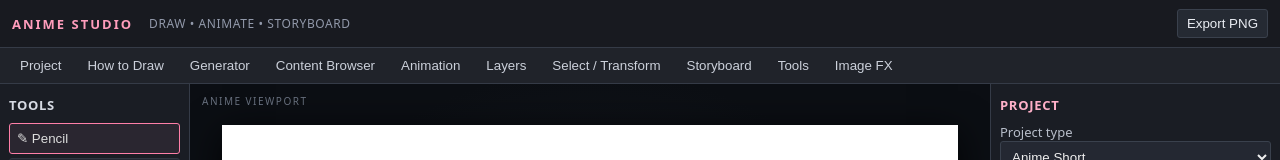
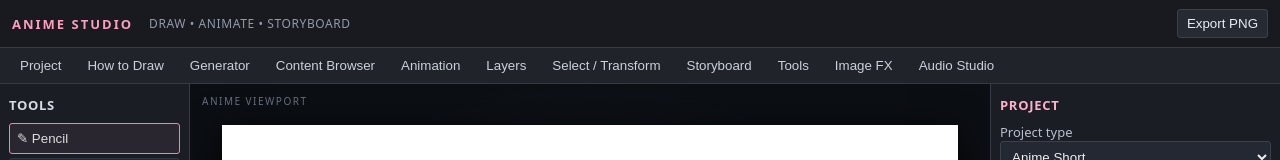
Before and after one commit to ArkansasIo/Drawing-program, a website: page index.html in a window 1280 px wide. Shown: the top 160 px of the page. Drawn offline with Linux system fonts and the light colour scheme.

Commit message:
Add Audio Studio panel and sound library controls

```diff
--- a/index.html
+++ b/index.html
@@ -4,7 +4,7 @@
 <body>
 <header><strong>ANIME STUDIO</strong><span>DRAW • ANIMATE • STORYBOARD</span><button id="export">Export PNG</button></header>
 <nav class="menu">
-<button data-panel="project">Project</button><button data-panel="howto">How to Draw</button><button data-panel="generator">Generator</button><button data-panel="references">Content Browser</button><button data-panel="animation">Animation</button><button data-panel="layers">Layers</button><button data-panel="select">Select / Transform</button><button data-panel="panels">Storyboard</button><button data-panel="tools">Tools</button><button data-panel="effects">Image FX</button>
+<button data-panel="project">Project</button><button data-panel="howto">How to Draw</button><button data-panel="generator">Generator</button><button data-panel="references">Content Browser</button><button data-panel="animation">Animation</button><button data-panel="layers">Layers</button><button data-panel="select">Select / Transform</button><button data-panel="panels">Storyboard</button><button data-panel="tools">Tools</button><button data-panel="effects">Image FX</button><button data-panel="audio">Audio Studio</button>
 </nav>
 <div class="workspace">
 <aside class="tools" id="toolPanel"><h3>Tools</h3>
@@ -22,6 +22,7 @@
 <section id="select" class="panel"><h3>Select / Transform</h3><button id="selectionRect">▣ Rectangle Select</button><button id="selectionFree">⌁ Free Select</button><button id="transformMove">✥ Move</button><button id="transformRotate">↻ Rotate</button><button id="transformScale">↔ Scale</button><button id="flipHorizontal">⇋ Flip Horizontal</button><p id="transformStatus">No transform active.</p></section>
 <section id="panels" class="panel"><h3>Storyboard</h3><button id="addPanel">＋ Add Panel</button><button id="speech">＋ Speech Bubble</button><button id="speed">＋ Speed Lines</button><p>Compose shots, camera framing, dialogue and action beats.</p></section>
 <section id="effects" class="panel"><h3>Non-Destructive Image FX</h3><p>Effects are stacked for preview and export; the original drawing remains editable.</p><label>Effect <select id="effectType"><option value="grayscale">Grayscale</option><option value="sepia">Sepia</option><option value="invert">Invert</option><option value="brightness">Brightness</option><option value="contrast">Contrast</option><option value="saturate">Saturation</option><option value="blur">Soft Blur</option></select></label><label>Amount <input id="effectAmount" type="range" min="0" max="200" value="100"></label><button id="addEffect">＋ Add Effect</button><button id="clearEffects">Clear Effects</button><h4>Effect Stack</h4><div id="effectStack" class="effect-stack"></div></section>
+<section id="audio" class="panel"><h3>Audio Studio</h3><p>Build soundtracks for scenes and animation. Imported audio remains in this browser session.</p><label>Library category<select id="audioCategory"><option value="sfx">Sound Effects</option><option value="music">Music</option><option value="ambience">Ambience</option><option value="dialogue">Dialogue / Voice</option></select></label><label>Import audio<input id="audioImport" type="file" accept="audio/*" multiple></label><h4>Generate Sound</h4><label>Preset<select id="soundPreset"><option value="beep">UI Beep</option><option value="sword">Anime Sword Slash</option><option value="impact">Impact / Punch</option><option value="magic">Magic Sparkle</option><option value="rain">Rain Ambience</option><option value="wind">Wind Whoosh</option><option value="footsteps">Footsteps</option><option value="music">Simple Music Loop</option></select></label><label>Duration (seconds)<input id="soundDuration" type="range" min="1" max="12" value="3"></label><button id="generateSound">Generate & Add to Library</button><h4>Audio Library</h4><div id="audioLibrary" class="audio-list"></div><h4>Soundtrack Tracks</h4><button id="addAudioTrack">＋ Add Track</button><div id="audioTracks" class="audio-list"></div><label>Master Volume <input id="masterVolume" type="range" min="0" max="100" value="80"></label><p class="muted">Production roadmap: waveform editing, keyframe automation, voice cleanup, audio sync, and final video muxing.</p></section>
 <section id="tools" class="panel"><h3>Editor Tools</h3><p>Viewport: draw and inspect the current frame.</p><p>Content Browser: reusable anime/cartoon assets.</p><p>Layers: organize the art stack.</p><p>Timeline: animation frames and timing.</p><p>Select / Transform: isolate and manipulate artwork.</p></section>
 </aside></div>
 <footer><span id="status">Pencil • 6 px • 100%</span><span>Viewport • Content Browser • Layers • Timeline</span></footer>
```
